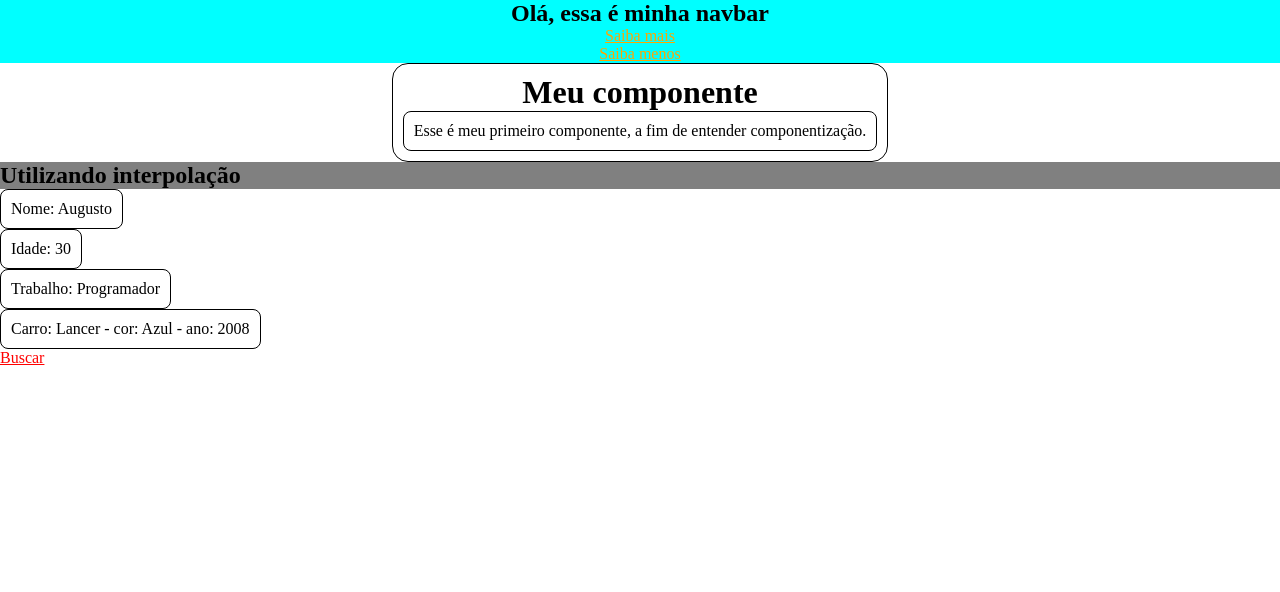
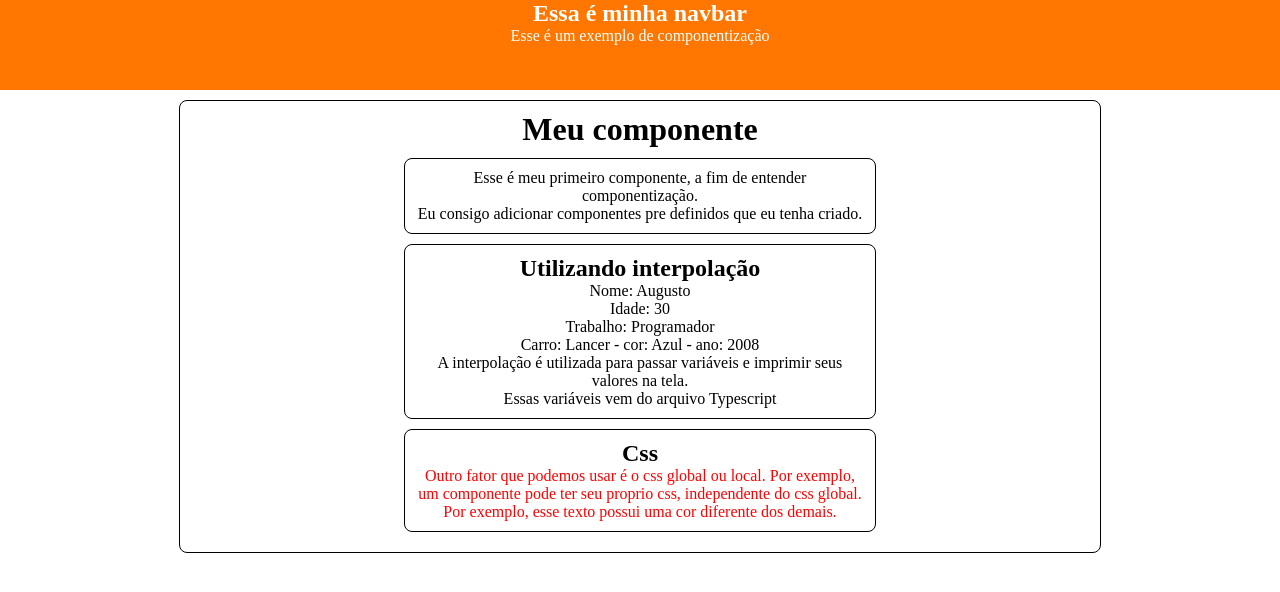
Before and after one commit to AugustoZanoli/Aprendizado_Angular, an Angular app: page / in a window 1280 px wide. Shown: the top 592 px of the page. Built offline with nearby package versions, Linux system fonts and the light colour scheme.

Commit message:
Organizando o aprendizado

```diff
--- a/src/app/components/first-component/first-component.component.css
+++ b/src/app/components/first-component/first-component.component.css
@@ -1,26 +1,18 @@
-#div_componente{
-    border: 1px solid black;
-    border-radius: 1em;
-    width: fit-content;
-    margin: 0 auto;
-    text-align: center;
-    padding: 10px;
-}
-
-p{
+#body_componente{
     border: 1px solid black;
     border-radius: 0.5em;
     width: fit-content;
+}
+
+div{
+    border: 1px solid black;
+    border-radius: 0.5em;
+    width: 50%;
     padding: 10px;
+    margin: 10px auto;
     text-align: center;
 }
 
-a{
+#paragrafo_css{
     color: red;
 }
-
-.title{
-    background-color: gray;
-    margin: 0 auto;
-    align-items: center;
-}
--- a/src/app/components/first-component/first-component.component.html
+++ b/src/app/components/first-component/first-component.component.html
@@ -1,12 +1,20 @@
+<div id="body_componente">
+    <h1>Meu componente</h1>
     <div id="div_componente">
-    <h1>Meu componente</h1>
-    <p>Esse é meu primeiro componente, a fim de entender componentização.</p>
+        <p>Esse é meu primeiro componente, a fim de entender componentização. <br>Eu consigo
+            adicionar componentes pre definidos que eu tenha criado.
+        </p>
     </div>
     <div>
-    <h2 class="title">Utilizando interpolação</h2>
+        <h2>Utilizando interpolação</h2>
         <p>Nome: {{name}}</p>
         <p>Idade: {{idade}}</p>
         <p>Trabalho: {{job}}</p>
         <p>Carro: {{carro.nome}} - cor: {{carro.cor}} - ano: {{carro.ano}}</p>
-    <a href="">Buscar</a>
+        <p>A interpolação é utilizada para passar variáveis e imprimir seus valores na tela. <br> Essas variáveis vem do arquivo Typescript</p>
     </div>
+    <div>
+        <h2>Css</h2>
+        <p id="paragrafo_css">Outro fator que podemos usar é o css global ou local. Por exemplo, um componente pode ter seu proprio css, independente do css global. <br> Por exemplo, esse texto possui uma cor diferente dos demais.</p>
+    </div>
+</div>
--- a/src/app/components/navbar/navbar.component.css
+++ b/src/app/components/navbar/navbar.component.css
@@ -1,6 +1,8 @@
 nav{
-    background-color: aqua;
+    background-color: rgb(255, 119, 0);
     margin: 0;
     padding: 0;
     text-align: center;
+    color: white;
+    height: 90px;
 }
--- a/src/app/components/navbar/navbar.component.html
+++ b/src/app/components/navbar/navbar.component.html
@@ -1,9 +1,6 @@
 <nav>
     <header>
-        <h1>Olá, essa é minha navbar</h1>
+        <h1>Essa é minha navbar</h1>
+        <p>Esse é um exemplo de componentização</p>
     </header>
-    <ul>
-        <li><a href="">Saiba mais</a></li>
-        <li><a href="">Saiba menos</a></li>
-    </ul>
 </nav>
--- a/src/styles.css
+++ b/src/styles.css
@@ -3,6 +3,3 @@
     padding: 0;
     font-family: 'Times New Roman', Times, serif;
 }
-a{
-    color: orange;
-}
```
Lines whose indentation alone changed are shown as unchanged.
